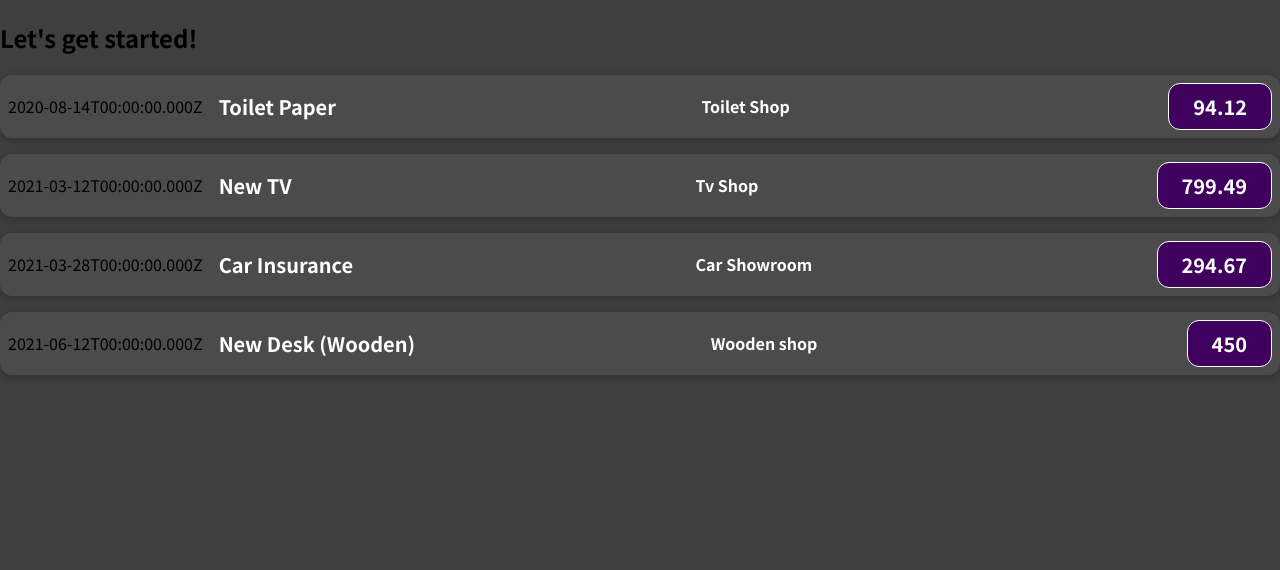
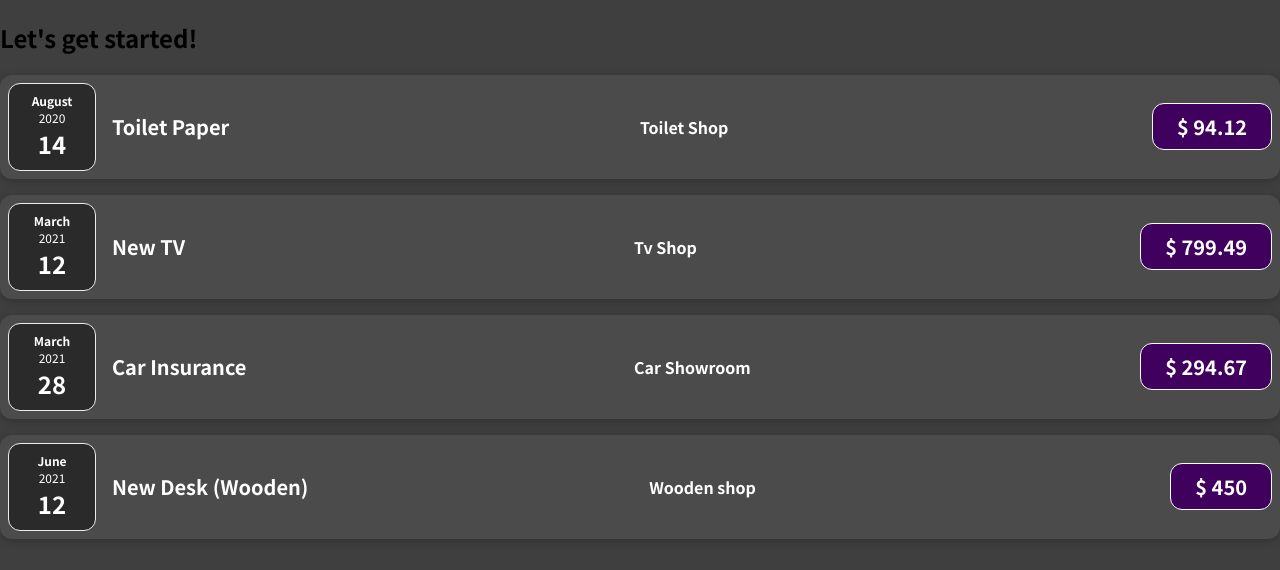
Before and after one commit to heman8085/01-starting-setup, a JavaScript app: page / in a window 1280 px wide. Shown: the top 570 px of the page. Built offline with nearby package versions, Linux system fonts and the light colour scheme.

Commit message:
making components smaller and readable

```diff
--- /dev/null
+++ b/src/component/ExpenseDate.css
@@ -0,0 +1,27 @@
+/* >>>>>>>>> DATE STYLE >>>>>>>>>>>>*/
+  .expense-date {
+  display: flex;
+  flex-direction: column;
+  width: 5.5rem;
+  height: 5.5rem;
+  border: 1px solid #ececec;
+  background-color: #2a2a2a;
+  color: white;
+  border-radius: 12px;
+  align-items: center;
+  justify-content: center;
+}
+
+.expense-date__month {
+  font-size: 0.75rem;
+  font-weight: bold;
+}
+
+.expense-date__year {
+  font-size: 0.75rem;
+}
+
+.expense-date__day {
+  font-size: 1.5rem;
+  font-weight: bold;
+}
--- /dev/null
+++ b/src/component/ExpenseDate.js
@@ -0,0 +1,17 @@
+import './ExpenseDate.css';
+
+function ExpenseDate(props) {
+    const month = props.date.toLocaleString('en-US', { month: 'long' });
+    const day = props.date.toLocaleString('en-US', { day: '2-digit' });
+    const year = props.date.getFullYear();
+
+
+    return (
+      <div className="expense-date">
+        <div className="expense-date__month">{month}</div>
+        <div className="expense-date__year">{year}</div>
+        <div className="expense-date__day">{day}</div>
+      </div>
+    );
+}
+export default ExpenseDate;
--- /dev/null
+++ b/src/component/ExpenseDetails.js
@@ -0,0 +1,13 @@
+
+function ExpenseDetails(props) {
+
+    return (
+      <div className="expense-item__description">
+        <h2>{props.title}</h2>
+        <h3>{props.LocationOfExpenditure}</h3>
+        <div className="expense-item__price">$ {props.amount}</div>
+      </div>
+    );
+}
+
+export default ExpenseDetails;
--- a/src/component/ExpenseItem.css
+++ b/src/component/ExpenseItem.css
@@ -62,3 +62,30 @@
       padding: 0.5rem 1.5rem;
     }
   }
+/* >>>>>>>>> DATE STYLE >>>>>>>>>>>>*/
+  .expense-date {
+  display: flex;
+  flex-direction: column;
+  width: 5.5rem;
+  height: 5.5rem;
+  border: 1px solid #ececec;
+  background-color: #2a2a2a;
+  color: white;
+  border-radius: 12px;
+  align-items: center;
+  justify-content: center;
+}
+
+.expense-date__month {
+  font-size: 0.75rem;
+  font-weight: bold;
+}
+
+.expense-date__year {
+  font-size: 0.75rem;
+}
+
+.expense-date__day {
+  font-size: 1.5rem;
+  font-weight: bold;
+}
--- a/src/component/ExpenseItem.js
+++ b/src/component/ExpenseItem.js
@@ -1,19 +1,15 @@
 import './ExpenseItem.css';
+import ExpenseDate from "./ExpenseDate";
+import ExpenseDetails from "./ExpenseDetails";
 
 function ExpenseItem(props){
 
-    return(
-        <div className='expense-item'>
-            <div>{props.date.toISOString()}</div>
-            <div className='expense-item__description'>
-                <h2>{props.title}</h2>
-                <h3>{props.LocationOfExpenditure}</h3>
-                <div className='expense-item__price'>{props.amount}</div>
-            </div>
-
-        </div>
-
-    )
+    return (
+      <div className="expense-item">
+        <ExpenseDate date={props.date} />
+        <ExpenseDetails title={props.title} LocationOfExpenditure={props.LocationOfExpenditure} amount={props.amount}/>
+      </div>
+    );
 }
 
 export default ExpenseItem;
```
